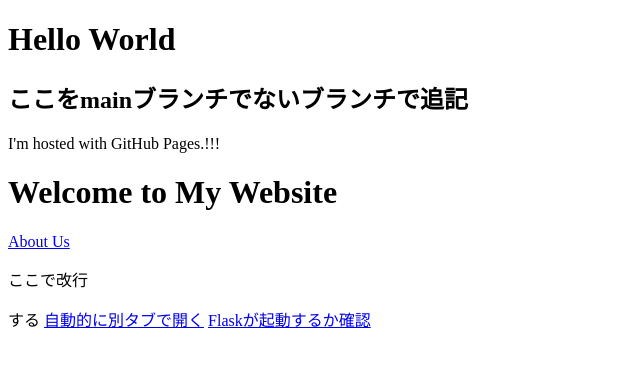
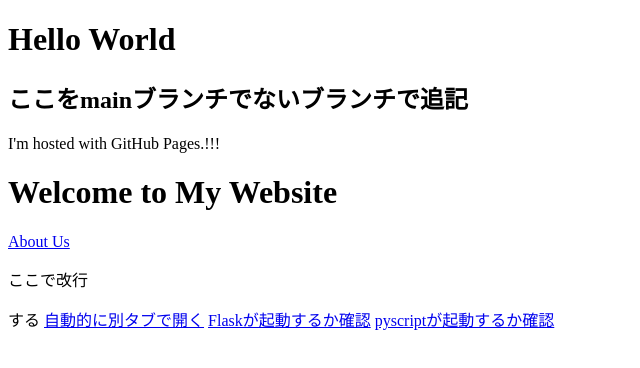
Before and after one commit to yurucan-kawaton/yurucan-kawaton.github.io, a plain HTML site: page index.html in a window 1280 px wide. Shown: the whole page, without its empty margins (0-640 px from the left). Drawn offline with Linux system fonts and the light colour scheme.

Commit message:
Update index.html

```diff
--- a/index.html
+++ b/index.html
@@ -21,5 +21,5 @@
     <!-- 他のコンテンツやリンクを追加できます -->
 
   <a href="folder_flask/templates/index.html" target="_blank">Flaskが起動するか確認</a>
-
+  <a href="folder_pyscript/index.html" target="_blank">pyscriptが起動するか確認</a>
 </html>
```
